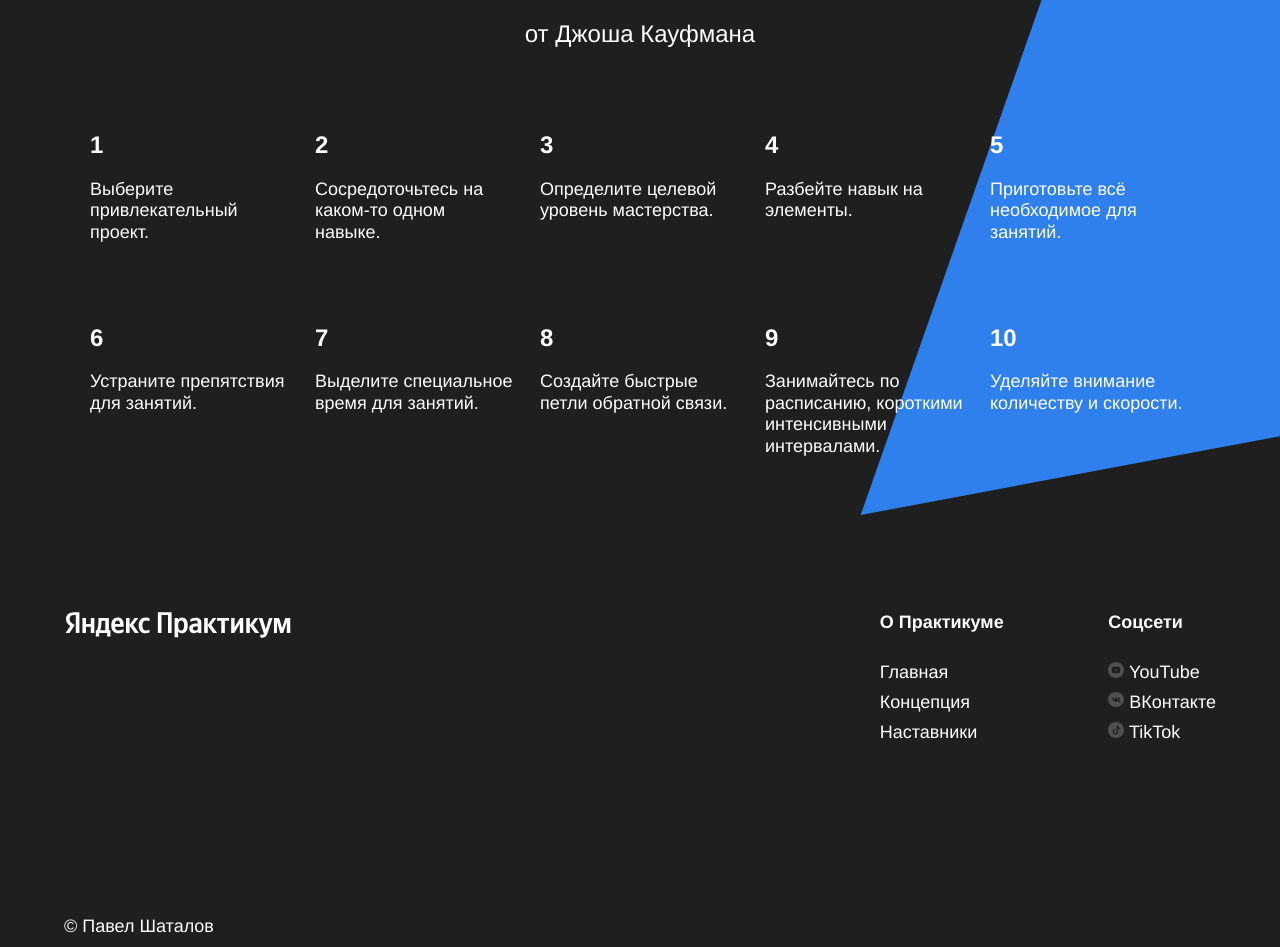
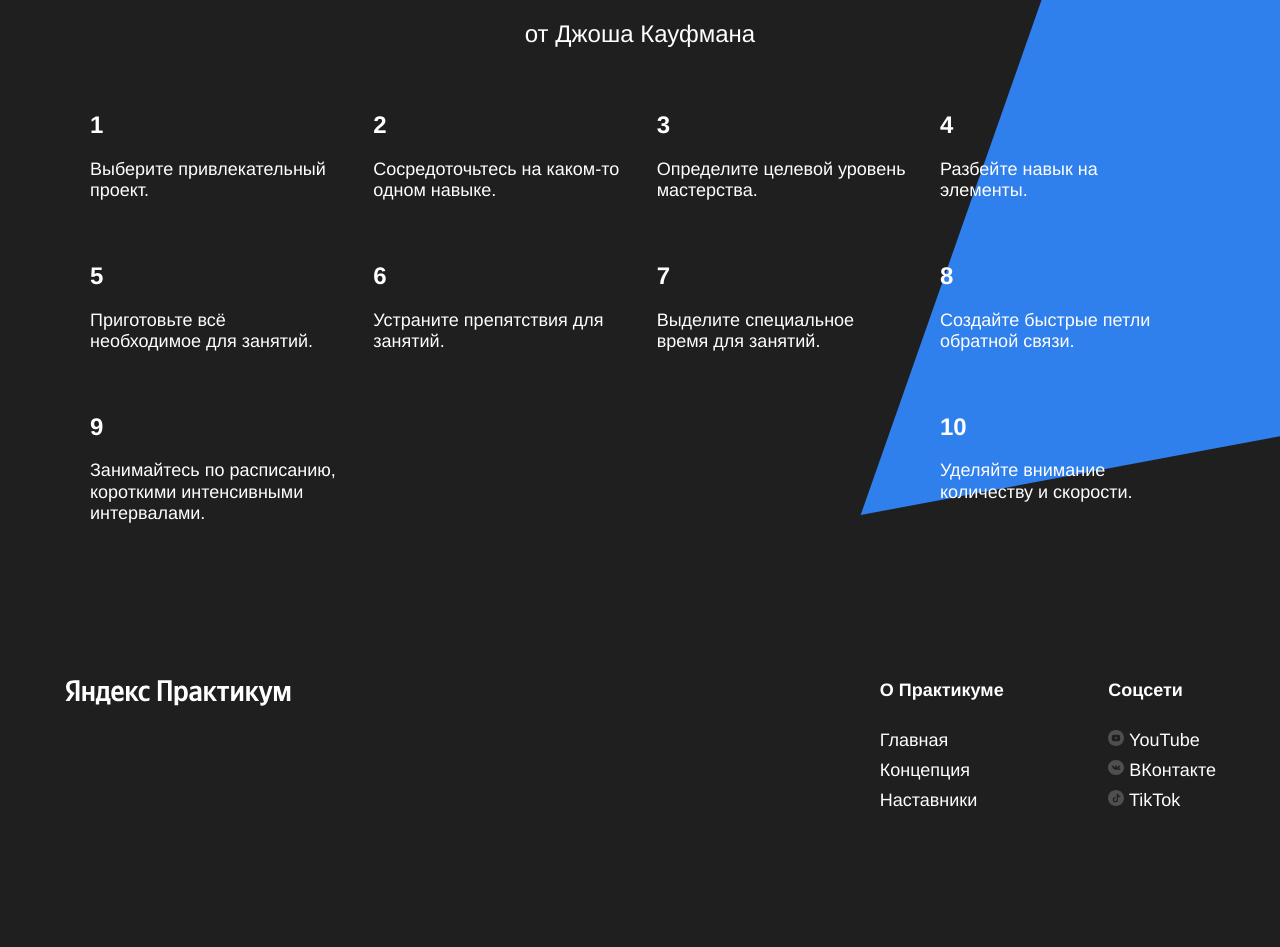
Before and after one commit to PavelShatalov/how-to-learn, a plain HTML site: page index.html in a window 1280 px wide. Shown: the part 3109-4056 px from the top of the page. Drawn offline with Linux system fonts and the light colour scheme.

Commit message:
my first finish4

```diff
--- a/index.html
+++ b/index.html
@@ -191,17 +191,14 @@
         </div>
         <div class="footer__column_content_info">
           <h3 class="footer__column-heading">О Практикуме</h3>
-          <div >
           <ul class="footer__column-links">
             <li><a href="#" class="column-link">Главная</a></li>
             <li><a href="#" class="column-link">Концепция</a></li>
             <li><a href="#" class="column-link">Наставники</a></li>
           </ul>
         </div>
-        </div>
         <div class="footer__column_content_social">
           <h3 class="footer__column-heading">Соцсети</h3>
-          <div class="">
           <ul class="footer__column-links">
             <li><a href="#" class="column-link">
               <img src="./images/youtube-icon.svg" alt="YouTube" class="footer__socioal-icon">
--- a/styles/style.css
+++ b/styles/style.css
@@ -206,7 +206,7 @@ font-weight: 600;
   padding-top: 100px;
   height: 100vh;
   background: no-repeat url('../images/feynman.png');
-  background-size: 867px 637px ;
+  background-size: 867px 637px;
   background-position: left bottom;
   background-color: #f2f2f2;
 }
@@ -247,7 +247,7 @@ font-weight: 600;
   background-color: #1f1f1f;
   padding-top: 90px;
   z-index: -2;
-  overflow: hidden
+  overflow: hidden;
 }
 
 .section-title_theme_dark {
@@ -273,12 +273,7 @@ font-weight: 600;
   font-weight: normal;
 }
 
-/* .table_theme_dark{
-} */
-.table__cell_theme_dark {
-  width: 200px;
-  margin-top: 80px;
-}
+
 
 .table__heading_theme_dark {
   line-height: 1.15;
```
Lines whose indentation alone changed are shown as unchanged.
